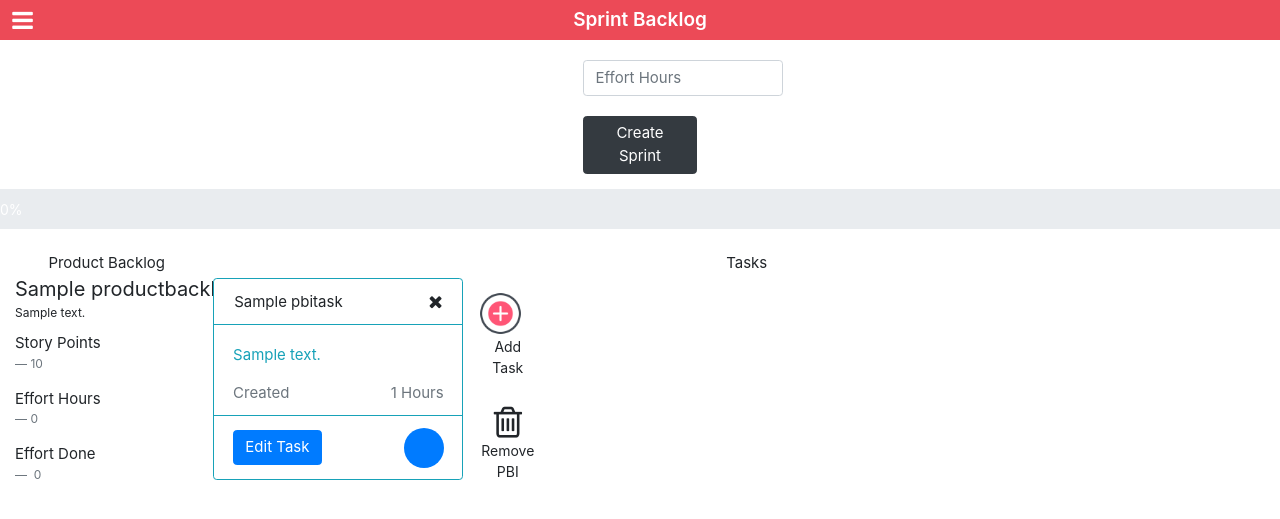
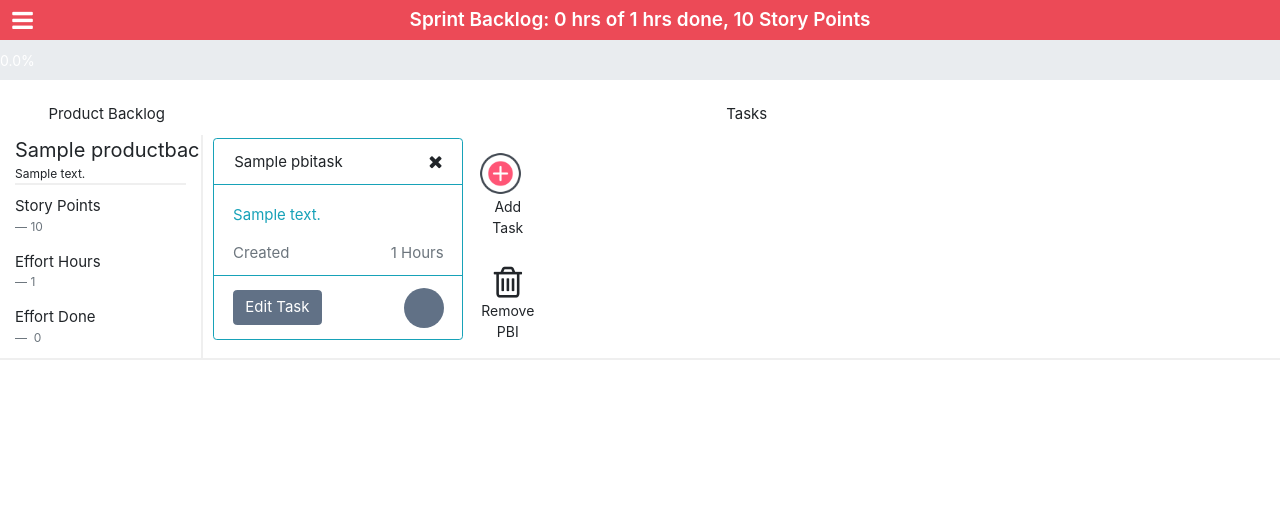
Before and after one commit to agarwalmridul09/project-backtrack, a Django app: page /sprintBacklog in a window 1280 px wide. Shown: the top 519 px of the page. Run offline with Django 3.2, Linux system fonts and the light colour scheme; a user stored in the database is signed in; tables that the repository leaves empty hold one stand-in row (values such as "Sample post"); some libraries are stand-ins or nearby versions.

Commit message:
ui changes and error handling

```diff
--- a/product_backlog/forms.py
+++ b/product_backlog/forms.py
@@ -14,7 +14,6 @@ class CreatePBIV(ModelForm):
             'product_id',
             'product_backlog_title',
             'product_backlog_description',
-            'product_status',
             'product_backlog_story_points',
             'product_backlog_id',
             'product_backlog_priority'
@@ -25,7 +24,6 @@ class CreatePBIV(ModelForm):
         super(CreatePBIV, self).__init__(*args, **kwargs)
         self.fields['product_id'].initial = product_id
         self.fields['product_backlog_id'].initial = product_backlog_id
-        self.fields['product_status'].initial = RoleEnum.TO_DO
 
 
 class CreatePBIVeri(ModelForm):
@@ -35,7 +33,6 @@ class CreatePBIVeri(ModelForm):
             'product_id',
             'product_backlog_title',
             'product_backlog_description',
-            'product_status',
             'product_backlog_story_points',
             'product_backlog_id',
             'product_backlog_priority'
--- a/product_backlog/views.py
+++ b/product_backlog/views.py
@@ -3,30 +3,52 @@ import uuid
 from datetime import datetime, timedelta
 
 from django.db.models import Q
+from django.forms import model_to_dict
 from django.http import HttpResponseRedirect, JsonResponse
 from django.shortcuts import render
 # Create your views here.
+from django.utils import timezone
 from django.views.decorators.csrf import csrf_exempt
 
 from product_backlog.forms import CreatePBIV, CreatePBIVeri
 from product_backlog.models import ProductBacklogItem
 from product_log.models import Product
 from sprint_backlog.models import Sprint
-from utilities.constants.RoleEnum import STARTED, CREATED, TO_DO ,IN_PROGRESS
+from utilities.constants.RoleEnum import STARTED, CREATED, TO_DO, IN_PROGRESS, COMPLETED, NOT_FINISHED
 
 
-#helper function for getting the pbis of a product
+# helper function for getting the pbis of a product
 def get_pbis(prod_id):
     pbis = ProductBacklogItem.objects.filter(product_id=prod_id).order_by('product_backlog_priority')
-    pbis_current = ProductBacklogItem.objects.filter(product_id=prod_id, product_status__in=[TO_DO, IN_PROGRESS]).order_by('product_backlog_priority')
+    pbis_current = ProductBacklogItem.objects.filter(product_id=prod_id,
+                                                     product_status__in=[TO_DO, IN_PROGRESS]).order_by(
+        'product_backlog_priority')
     product_name = Product.objects.filter(product_id=prod_id)[0].product_name
     product_id = Product.objects.filter(product_id=prod_id)[0].product_id
-    return{
-        'pbis':pbis,
-        'pbis_current':pbis_current,
-        'product_name':product_name,
-        'product_id':product_id
+    return {
+        'pbis': pbis,
+        'pbis_current': pbis_current,
+        'product_name': product_name,
+        'product_id': product_id
     }
+
+
+def check_sprint_status(current_sprint):
+    enable_add_sprint = False
+    if current_sprint is None:
+        enable_add_sprint = True
+    else:
+        if model_to_dict(current_sprint)['end_time'] is None:
+            print("abc")
+            return enable_add_sprint, current_sprint
+        if model_to_dict(current_sprint)['end_time'] < timezone.now():
+            ProductBacklogItem.objects.filter(
+                Q(product_backlog_sprint_id=current_sprint.sprint_id) & ~Q(product_status=COMPLETED)).update(
+                product_status=NOT_FINISHED, product_backlog_sprint_id=None)
+            current_sprint.status = COMPLETED
+            current_sprint.save()
+            enable_add_sprint = True
+    return enable_add_sprint, current_sprint
 
 
 def pbis_view(request, *args, **kwargs):
@@ -41,8 +63,14 @@ def pbis_view(request, *args, **kwargs):
 
     form = CreatePBIV(product_id=product_instance, product_backlog_id=uuid.uuid1())
 
+    try:
+        current_sprint = Sprint.objects.get(Q(status=CREATED) | Q(status=STARTED))
+    except:
+        current_sprint = None
+    enable_add_sprint, current_sprint = check_sprint_status(current_sprint)
     return render(request, 'pbis.html', {'pbis': pbis,
-                                         'pbis_current':pbis_current,
+                                         "show_add_to_sprint": not enable_add_sprint,
+                                         'pbis_current': pbis_current,
                                          'title': 'PBIs of ' + product_name,
                                          'create_pbi': form,
                                          'product_id': kwargs['productid']
@@ -68,13 +96,16 @@ def pbis_edit(request, *args, **kwargs):
     else:
         product_id = request.GET.get('product_id').split(" ")[2]
         product_id = product_id[1:len(product_id) - 1]
-        pbi_instance = ProductBacklogItem.objects.filter(product_backlog_id=request.GET.get('product_backlog_id')).first()
+        pbi_instance = ProductBacklogItem.objects.filter(
+            product_backlog_id=request.GET.get('product_backlog_id')).first()
         pbis = ProductBacklogItem.objects.filter(product_id=product_id).order_by('product_backlog_priority')
-        pbis_current = ProductBacklogItem.objects.filter(product_id=product_id, product_status=[TO_DO, IN_PROGRESS]).order_by('product_backlog_priority')
+        pbis_current = ProductBacklogItem.objects.filter(product_id=product_id,
+                                                         product_status=[TO_DO, IN_PROGRESS]).order_by(
+            'product_backlog_priority')
         product_name = Product.objects.filter(product_id=product_id)[0].product_name
         form = CreatePBIVeri(instance=pbi_instance)
     return render(request, 'pbis_edit.html', {'pbis': pbis,
-                                              'pbis_current':pbis_current,
+                                              'pbis_current': pbis_current,
                                               'title': 'PBIs of ' + product_name,
                                               'create_pbi': form,
                                               })
@@ -92,20 +123,18 @@ def add_to_sprint_backlog(request, *args, **kwargs):
         current_sprint.end_time = current_sprint.start_time + timedelta(days=15)
         current_sprint.save()
     ProductBacklogItem.objects.filter(product_backlog_id=product_id).update(
-        product_backlog_sprint_id=current_sprint.sprint_id)
-
+        product_backlog_sprint_id=current_sprint.sprint_id, product_status=IN_PROGRESS)
 
 
 @csrf_exempt
 def delete_pbi(request, *args, **kwargs):
-    print('thiss')
     body_unicode = request.body.decode('utf-8')
     body = json.loads(body_unicode)
     product_backlog_id = body['pbi']
     product_id = body['product_id']
     product_id = product_id.split(" ")[2]
     product_id = product_id[1:len(product_id) - 1]
-    #getting the instance
+    # getting the instance
     instance = ProductBacklogItem.objects.get(product_backlog_id=product_backlog_id)
     instance.delete()
     return JsonResponse({'foo': 'bar'})
--- a/sprint_backlog/templates/sprint_backlog.html
+++ b/sprint_backlog/templates/sprint_backlog.html
@@ -35,7 +35,8 @@
         <div class="col-md-8 text-center justify-content-center align-items-center">
             <span class="text-white">{{error_message}}</span>
             {% if enable_add_sprint %}
-            <form action="" class="form-group col-md-12" method="post">
+            <form action="" class="form-group col-md-12" method="post"
+                  style="text-align: center; display: flex; flex-direction: column; align-items: center;">
                 {{create_sprint.as_table}}
                 {% csrf_token %}
                 <button type="submit" class="btn btn-dark button-submit" value="sprintBacklog/">Create Sprint</button>
@@ -44,6 +45,7 @@
         </div>
     </div>
 </div>
+{% if not enable_add_sprint %}
 <div class="progress" style="height: 40px; border-radius: 0px;">
     <div id="burndown_bar" class="progress-bar progress-bar-success progress-bar-striped" role="progressbar"
          aria-valuenow="70"
@@ -83,10 +85,14 @@
         <div class="col-lg-10">Tasks</div>
     </div>
     {% for e in product_backlogs %}
-    <div class="row align-items-center align-self-center" style="width: 100%; height: 225px;">
-        <div class="col text-truncate" style="height: 100%;">
-            <p style="margin: 0px; padding: 0px; font-size: 20px;">{{e.product_backlog_title}}</p>
-            <div class="text-truncate" style="font-size: 12px; margin-bottom: 10px;">{{e.product_backlog_description}}</div>
+    <div class="row align-items-center align-self-center" style="width: 100%; height: 225px; border-bottom: 2px; border-bottom-style: solid; border-bottom-color: #efefef; margin-top: 10px;">
+        <div class="col text-truncate" style="height: 100%;border-right: 2px; border-right-style: solid; border-right-color: #efefef; margin-right: 10px;">
+            <div style="display:flex; flex-direction: row; width: 100%; justify-content: space-between;">
+                <span style="margin: 0px; padding: 0px; font-size: 20px;">{{e.product_backlog_title}}</span>
+                <span style="margin: 0px; padding: 0px; font-size: 20px;">#{{e.product_backlog_priority}}</span>
+            </div>
+            <div class="text-truncate" style="font-size: 12px; margin-bottom: 10px; border-bottom: 2px; border-bottom-style: solid; border-bottom-color: #efefef;">{{e.product_backlog_description}}
+            </div>
             <div class="row">
                 <div class="col">
                     <p class="mb-0" style="font-size: 15px; margin: 0px; padding: 0px;">Story Points
@@ -115,7 +121,8 @@
                      aria-valuenow="70"
                      aria-valuemin="0" aria-valuemax="100"
                      style="background-color: rgb(236, 74, 87); font-size: 14px; width:{{percent_done_by_pbis_dict|get_item:e.product_backlog_id}}%;">
-                    <p class="text-dark" style="padding: 0px; margin: 0px;">{{percent_done_by_pbis_dict|get_item:e.product_backlog_id}}%</p>
+                    <p class="text-dark" style="padding: 0px; margin: 0px;">
+                        {{percent_done_by_pbis_dict|get_item:e.product_backlog_id}}%</p>
                 </div>
             </div>
 
@@ -123,7 +130,7 @@
         <div class="col-lg-10">
             <div class="row">
                 <div style="overflow-x: scroll; white-space: nowrap; flex-wrap: nowrap; max-width: 87%;">
-                {% for task in e.task_id.all %}
+                    {% for task in e.task_id.all %}
                     <div class="card mb-3 border-info" style="width: 250px; display: inline-block;">
                         <div class="card-header bg-transparent border-info d-flex flex-column">
                             <div class="row d-flex flex-row justify-content-between align-items-center"
@@ -144,10 +151,11 @@
                                  style="width: 100%; align-self: center;">
                                 <button onclick="editTask(`{{task.task_id}}`);" data-target="#editModal"
                                         data-toggle="modal"
+                                        style="background-color: #617186; border-color: #617186; "
                                         class="btn btn-primary">Edit Task
                                 </button>
                                 <div class="card-text d-flex flex-column align-items-center justify-content-center"
-                                     style="height: 40px; width: 40px; border-radius: 20px; background-color: #007bff; color: white; font-size:20px; text-align: center">
+                                     style="height: 40px; width: 40px; border-radius: 20px; background-color: #617186; color: white; font-size:20px; text-align: center">
                                     {{task.owner|make_list|first|title}}
                                 </div>
                             </div>
@@ -155,7 +163,7 @@
 
                         </div>
                     </div>
-                {% endfor %}
+                    {% endfor %}
                 </div>
                 <div class="col-1 d-flex flex-column justify-content-around align-items-center">
                     <div>
@@ -180,4 +188,5 @@
     {% endfor %}
 
 </div>
+{% endif %}
 {% endblock %}
--- a/sprint_backlog/views.py
+++ b/sprint_backlog/views.py
@@ -10,10 +10,11 @@ from django.views.decorators.csrf import csrf_exempt
 
 from product_backlog.forms import CreateTask
 from product_backlog.models import ProductBacklogItem, PBITask
+from product_backlog.views import check_sprint_status
 from sprint_backlog.forms import NewSprintForm
 from sprint_backlog.models import Sprint
 from user_registration.models import User
-from utilities.constants.RoleEnum import CREATED, STARTED, COMPLETED, SprintStatus, PBIStatus
+from utilities.constants.RoleEnum import CREATED, STARTED, COMPLETED, SprintStatus, PBIStatus, IN_PROGRESS, TO_DO
 
 
 def get_sprint_backlog(request, *args, **kwargs):
@@ -29,14 +30,29 @@ def get_sprint_backlog(request, *args, **kwargs):
     percent_done = 0
     effort_hours_by_pbis_of_tasks_done_dict = None
     percent_done_by_pbis_dict = {}
+    sprint_hours = 0
+    story_points = {}
+    hours_done = {}
     try:
         current_sprint = Sprint.objects.get(Q(status=CREATED) | Q(status=STARTED))
+    except Exception as e:
+        print(e)
+        current_sprint = None
+    try:
         product_backlogs = ProductBacklogItem.objects.filter(product_backlog_sprint_id=current_sprint.sprint_id)
+        story_points = product_backlogs.aggregate(Sum('product_backlog_story_points'))
+        if story_points['product_backlog_story_points__sum'] is None:
+            story_points['product_backlog_story_points__sum'] = 0
         effort_hours_by_pbis = PBITask.objects.all().values('pbi_id').annotate(sumsize=Sum('effort_hours'))
-        effort_hours_by_pbis_of_tasks_done = PBITask.objects.filter(Q(status=COMPLETED)).values('pbi_id').annotate(sumsize=Sum('effort_hours'))
+        effort_hours_by_pbis_of_tasks_done = PBITask.objects.filter(Q(status=COMPLETED)).values('pbi_id').annotate(
+            sumsize=Sum('effort_hours'))
         hours_done = PBITask.objects.filter(Q(status=COMPLETED)).aggregate(Sum('effort_hours'))
         total_hours = PBITask.objects.aggregate(Sum('effort_hours'))
-        percent_done = (hours_done['effort_hours__sum'] / total_hours['effort_hours__sum'])*100
+        if hours_done['effort_hours__sum'] is None:
+            hours_done['effort_hours__sum'] = 0
+        if total_hours['effort_hours__sum'] is None:
+            total_hours['effort_hours__sum'] = 1
+        percent_done = (hours_done['effort_hours__sum'] / total_hours['effort_hours__sum']) * 100
         effort_hours_by_pbis_dict = {}
         for entry in effort_hours_by_pbis:
             effort_hours_by_pbis_dict[entry['pbi_id']] = entry['sumsize']
@@ -47,15 +63,16 @@ def get_sprint_backlog(request, *args, **kwargs):
             done_hours = 0
             if key in effort_hours_by_pbis_of_tasks_done_dict:
                 done_hours = effort_hours_by_pbis_of_tasks_done_dict[key]
-            percent_done_by_pbis_dict[key] = round((done_hours / val) * 100 , 2)
-    except:
-        current_sprint = None
+            percent_done_by_pbis_dict[key] = round((done_hours / val) * 100, 2)
+    except Exception as e:
+        print(e)
     add_task_form = CreateTask()
-    enable_add_sprint = False
-    if current_sprint is None:
-        enable_add_sprint = True
+    enable_add_sprint, current_sprint = check_sprint_status(current_sprint)
     return render(request, 'sprint_backlog.html',
-                  {"title": "Sprint Backlog", "create_sprint": form, "enable_add_sprint": enable_add_sprint,
+                  {"title": "Sprint Backlog: " + str(hours_done['effort_hours__sum']) + " hrs of " + str(
+                      model_to_dict(current_sprint)['effort_hours']) + " hrs done, " + str(
+                      story_points['product_backlog_story_points__sum']) + " Story Points", "create_sprint": form,
+                   "enable_add_sprint": enable_add_sprint,
                    "product_backlogs": product_backlogs,
                    "percent_done_by_pbis_dict": percent_done_by_pbis_dict,
                    "sprint_status_enum": SprintStatus,
@@ -71,9 +88,26 @@ def add_task(request, *args, **kwargs):
     if request.method == 'POST':
         form = CreateTask(request.POST)
         if form.is_valid():
+            ProductBacklogItem.objects.filter(Q(product_backlog_id=form.cleaned_data['pbi_id_id'])).update(
+                product_status=IN_PROGRESS)
             task = PBITask.objects.create(**form.cleaned_data, task_id=uuid.uuid1())
             task.save()
     return HttpResponseRedirect("/sprintBacklog")
+
+
+def check_and_update_pbi_status(pbiID):
+    total_count = PBITask.objects.filter(Q(pbi_id_id=pbiID)).all().count()
+    completed_count = (PBITask.objects.filter(Q(pbi_id_id=pbiID) & Q(status=COMPLETED))).count()
+    if total_count == 0:
+        ProductBacklogItem.objects.filter(Q(product_backlog_id=pbiID)).update(
+            product_status=IN_PROGRESS)
+        return
+    if completed_count == total_count:
+        ProductBacklogItem.objects.filter(Q(product_backlog_id=pbiID)).update(
+            product_status=COMPLETED)
+        return
+    ProductBacklogItem.objects.filter(Q(product_backlog_id=pbiID)).update(
+        product_status=IN_PROGRESS)
 
 
 @csrf_exempt
@@ -99,7 +133,8 @@ def remove_pbi_from_sprint(request, *args, **kwargs):
     body_unicode = request.body.decode('utf-8')
     body = json.loads(body_unicode)
     pbi_id = body['PBIId']
-    ProductBacklogItem.objects.filter(Q(product_backlog_id=pbi_id)).update(product_backlog_sprint_id=None)
+    ProductBacklogItem.objects.filter(Q(product_backlog_id=pbi_id)).update(product_backlog_sprint_id=None,
+                                                                           product_status=TO_DO)
     return HttpResponseRedirect("/sprintBacklog")
 
 
@@ -108,7 +143,10 @@ def remove_task(request, *args, **kwargs):
     body_unicode = request.body.decode('utf-8')
     body = json.loads(body_unicode)
     task_id = body['taskID']
-    PBITask.objects.filter(Q(task_id=task_id)).delete()
+    task = PBITask.objects.get(Q(task_id=task_id))
+    pid = model_to_dict(task)['pbi_id']
+    task.delete()
+    check_and_update_pbi_status(pid)
     return HttpResponseRedirect("/sprintBacklog")
 
 
@@ -119,6 +157,7 @@ def update_task(request, task_id):
         data['owner'] = data['owner'].email
         data['pbi_id_id'] = data['pbi_id_id']
         PBITask.objects.filter(Q(task_id=task_id)).update(**form.cleaned_data)
+        check_and_update_pbi_status(data['pbi_id_id'])
     return HttpResponseRedirect("/sprintBacklog")
 
 
--- a/templates/base_logged_in.html
+++ b/templates/base_logged_in.html
@@ -109,6 +109,7 @@
     </div>
     <a href="javascript:void(0)" class="closebtn" onclick="closeNav()">&times;</a>
     <a href="/productBacklog">Products</a>
+    <a href="/pbis/ede4d5a8-0246-11ea-94a2-3af9d397228e">Product Backlog</a>
     <a href="/sprintBacklog">Sprint Backlog</a>
     <a href="#">Clients</a>
     <a href="#">Contact</a>
--- a/utilities/constants/RoleEnum.py
+++ b/utilities/constants/RoleEnum.py
@@ -13,11 +13,13 @@ UserRole = (
 IN_PROGRESS = 'IN_PROGRESS'
 TO_DO = 'TO_DO'
 COMPLETED = 'COMPLETED'
+NOT_FINISHED = "NOT_FINISHED"
 
 PBIStatus = (
     (IN_PROGRESS, 'In Progress'),
     (TO_DO, 'To Do'),
-    (COMPLETED, 'Completed')
+    (COMPLETED, 'Completed'),
+    (NOT_FINISHED, 'Not Finished')
 )
 
 # sprint status enum
```
Also changed, not shown: product_backlog/templates/pbis.html (+19 -5 lines), sprint_backlog/models.py (+0 -10 lines).
